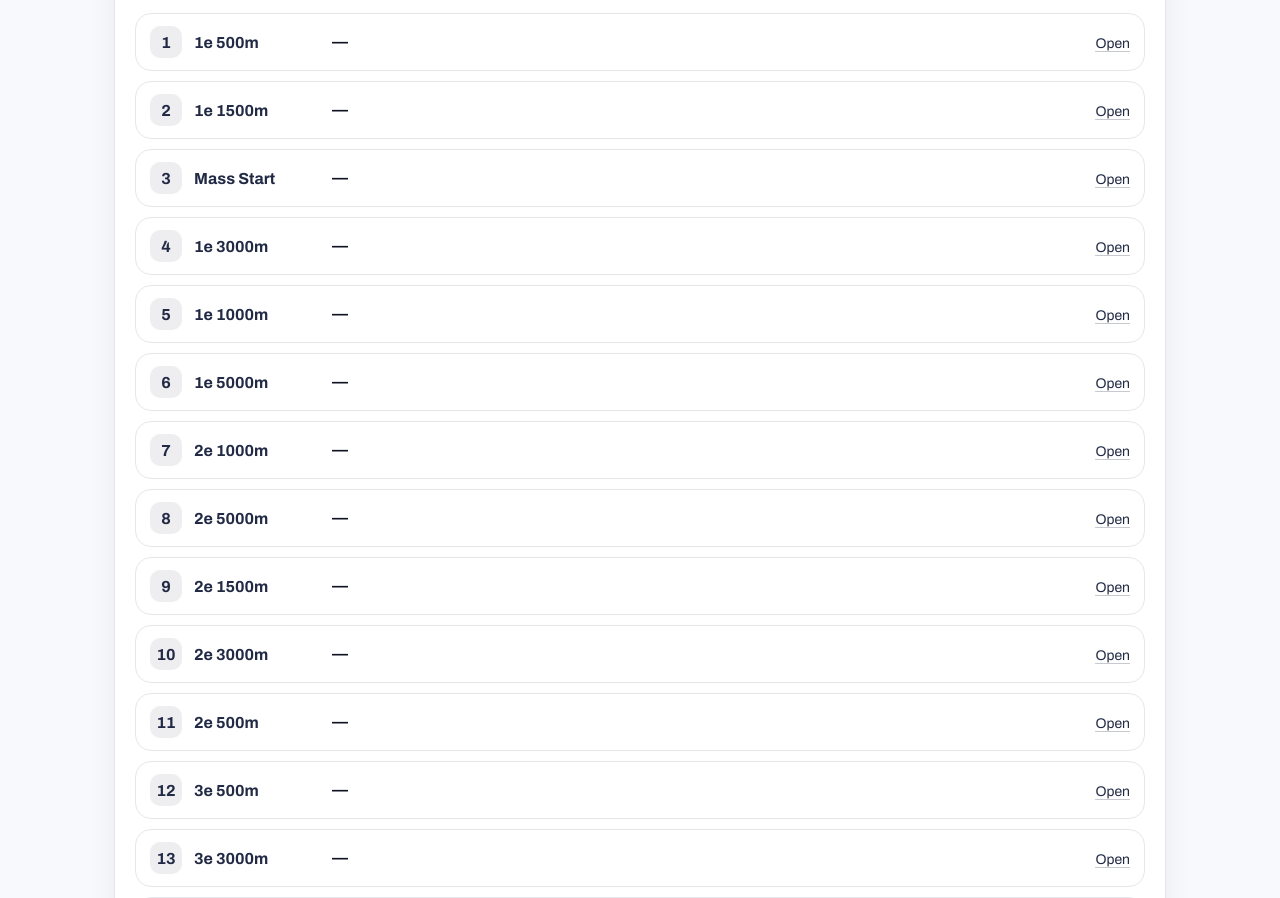
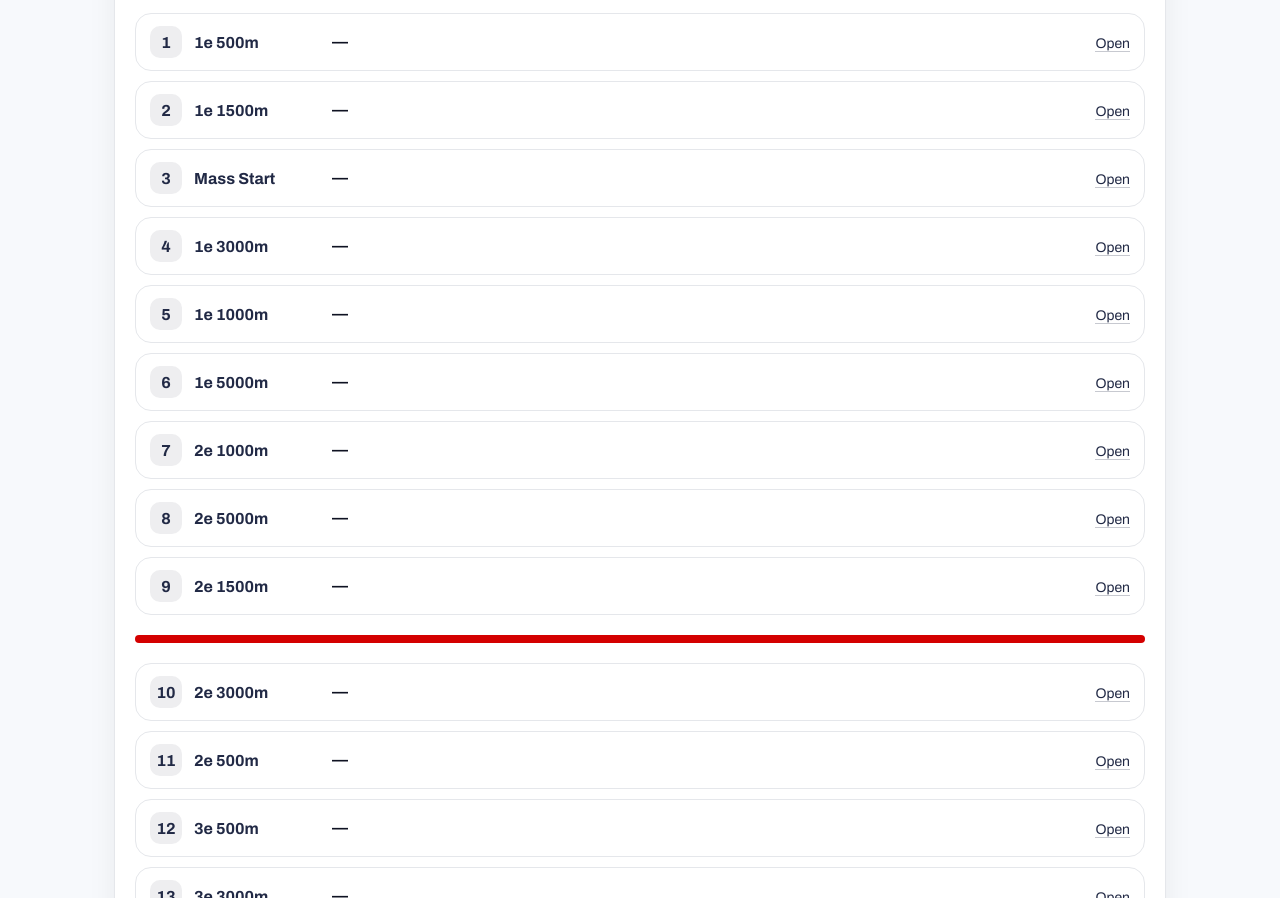
Before and after one commit to Llorsque/okt-2025, a plain HTML site: page matrix.html in a window 1280 px wide. Shown: the part 202-1100 px from the top of the page. Drawn offline with Linux system fonts and the light colour scheme.

Commit message:
Add files via upload

```diff
--- a/matrix.html
+++ b/matrix.html
@@ -1,5 +1,8 @@
 <!doctype html><html lang="nl"><head><meta charset="utf-8"><meta name="viewport" content="width=device-width,initial-scale=1">
-<title>Matrix</title><link rel="stylesheet" href="./assets/styles.css"></head>
+<title>Matrix</title><link rel="stylesheet" href="./assets/styles.css">
+<style>
+  .matrix-divider{height:8px;background:#d40000;border-radius:6px;margin:10px 0;}
+</style></head>
 <body><header class="header"><div class="header-inner"><div class="brand"><span class="dot"></span> Matrix</div>
 <div class="toolbar"><a class="nav" href="./index.html">Onderdeel kiezen</a><a class="nav" href="./overzicht.html">Medaillespiegel</a><a class="nav" href="./edit.html">Teksten bewerken</a><a class="nav" href="./onderdelen.html">Onderdelen bewerken</a><a class="nav" href="./pr.html">PR-overzicht</a></div></div></header>
 
@@ -42,23 +45,24 @@ const WOMEN = [
   {pos:15, label:'3e 1000m', onderdeel:'1000 Meter WOMEN', place:'derde'},
 ];
 
-// Mannen-matrix
+// NB: Mannen-matrix is een logische tegenhanger (500/1000/1500/5000/10000 + Mass Start).
+// Pas dit gerust aan als je een andere volgorde of afstanden wil.
 const MEN = [
-  {pos:1, label:'Mass Start', onderdeel:'Mass Start MEN', place:'eerste'},
-  {pos:2, label:'1e 1000m', onderdeel:'1000 Meter MEN', place:'eerste'},
-  {pos:3, label:'1e 500m', onderdeel:'500 Meter MEN', place:'eerste'},
-  {pos:4, label:'1e 1500m', onderdeel:'1500 Meter MEN', place:'eerste'},
-  {pos:5, label:'2e 1000m', onderdeel:'1000 Meter MEN', place:'tweede'},
-  {pos:6, label:'1e 5000m', onderdeel:'5000 Meter MEN', place:'eerste'},
-  {pos:7, label:'3e 1000m', onderdeel:'1000 Meter MEN', place:'derde'},
-  {pos:8, label:'2e 5000m', onderdeel:'5000 Meter MEN', place:'tweede'},
+  {pos:1, label:'1e 500m', onderdeel:'500 Meter MEN', place:'eerste'},
+  {pos:2, label:'1e 1500m', onderdeel:'1500 Meter MEN', place:'eerste'},
+  {pos:3, label:'Mass Start', onderdeel:'Mass Start MEN', place:'eerste'},
+  {pos:4, label:'1e 5000m', onderdeel:'5000 Meter MEN', place:'eerste'},
+  {pos:5, label:'1e 1000m', onderdeel:'1000 Meter MEN', place:'eerste'},
+  {pos:6, label:'1e 10000m', onderdeel:'10000 Meter MEN', place:'eerste'},
+  {pos:7, label:'2e 1000m', onderdeel:'1000 Meter MEN', place:'tweede'},
+  {pos:8, label:'2e 10000m', onderdeel:'10000 Meter MEN', place:'tweede'},
   {pos:9, label:'2e 1500m', onderdeel:'1500 Meter MEN', place:'tweede'},
-  {pos:10, label:'1e 10.000m', onderdeel:'10000 Meter MEN', place:'eerste'},
+  {pos:10, label:'2e 5000m', onderdeel:'5000 Meter MEN', place:'tweede'},
   {pos:11, label:'2e 500m', onderdeel:'500 Meter MEN', place:'tweede'},
-  {pos:12, label:'3e 1500m', onderdeel:'1500 Meter MEN', place:'derde'},
+  {pos:12, label:'3e 500m', onderdeel:'500 Meter MEN', place:'derde'},
   {pos:13, label:'3e 5000m', onderdeel:'5000 Meter MEN', place:'derde'},
-  {pos:14, label:'3e 500m', onderdeel:'500 Meter MEN', place:'derde'},
-  {pos:15, label:'2e 10.000m', onderdeel:'10000 Meter MEN', place:'tweede'},
+  {pos:14, label:'3e 1500m', onderdeel:'1500 Meter MEN', place:'derde'},
+  {pos:15, label:'3e 1000m', onderdeel:'1000 Meter MEN', place:'derde'},
 ];
 
 function getModeFromUrl(){
@@ -94,6 +98,25 @@ function formatLine({naam, team, tijd}){
   return parts.join(' ');
 }
 
+function normalizeName(s){
+  return (s||'').toLowerCase().replace(/\s+/g,' ').trim();
+}
+
+function countDuplicatesTop9(items){
+  const seen = new Set();
+  let total = 0;
+  items.filter(it => it.pos <= 9).forEach(it=>{
+    const canonical = ScriptUtils.canonicalOnderdeel ? ScriptUtils.canonicalOnderdeel(it.onderdeel) : (it.onderdeel||'').toUpperCase();
+    const data = readPlacement(canonical, it.place);
+    const name = normalizeName(data.naam);
+    if(!name) return;
+    total += 1;
+    seen.add(name);
+  });
+  return Math.max(0, total - seen.size);
+}
+
+
 function render(mode){
   const grid=document.getElementById('matrix-grid');
   const note=document.getElementById('matrix-note');
@@ -104,6 +127,9 @@ function render(mode){
   btnM.classList.toggle('active', mode==='men');
 
   const items = mode==='women' ? WOMEN : MEN;
+
+  const dupCount = countDuplicatesTop9(items);
+  const dividerPos = Math.min(items.length, 9 + dupCount);
 
   grid.innerHTML='';
   let missing = 0;
@@ -127,6 +153,12 @@ function render(mode){
       </div>
     `;
     grid.appendChild(cell);
+
+    if(it.pos===dividerPos){
+      const div=document.createElement('div');
+      div.className='matrix-divider';
+      grid.appendChild(div);
+    }
   });
 
   if(missing>0){
```
